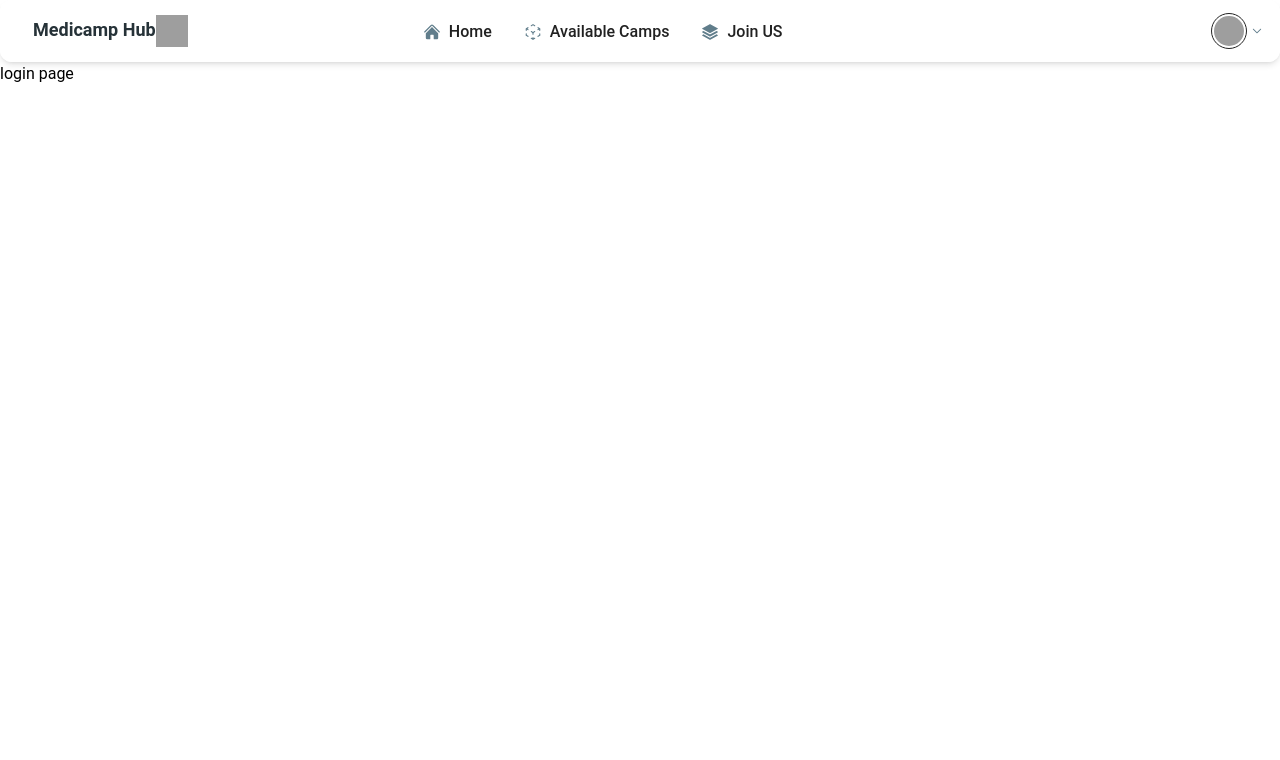
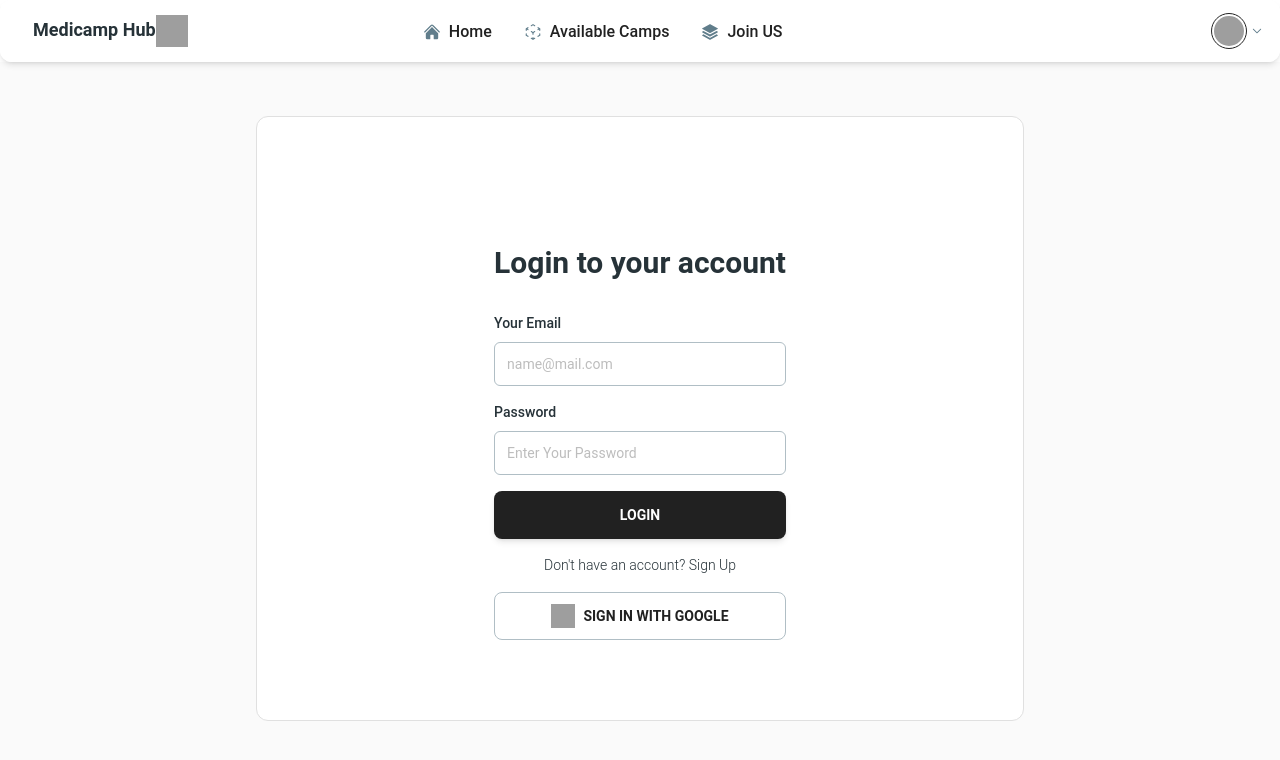
Before and after one commit to mahmudul35/medi-camp-hub-client, a React (Vite) app: page /join-us in a window 1280 px wide. Shown: the top 760 px of the page. Built offline with nearby package versions, Linux system fonts and the light colour scheme; grey boxes are pictures that could not be loaded.

Commit message:
added login page

```diff
--- a/package.json
+++ b/package.json
@@ -15,6 +15,7 @@
     "localforage": "^1.10.0",
     "match-sorter": "^8.0.0",
     "react": "^18.3.1",
+    "react-awesome-button": "^7.0.5",
     "react-dom": "^18.3.1",
     "react-icons": "^5.4.0",
     "react-router-dom": "^7.1.1",
--- a/src/pages/Login/Login.jsx
+++ b/src/pages/Login/Login.jsx
@@ -1,7 +1,134 @@
 import React from "react";
 
-const Login = () => {
-  return <div>login page</div>;
-};
+// @components
+import {
+  Button,
+  Card,
+  CardBody,
+  Input,
+  Typography,
+} from "@material-tailwind/react";
 
-export default Login;
+// @icons
+
+export function CryptoLogin() {
+  const handleSubmit = (e) => {
+    e.preventDefault();
+    const email = e.target.email.value;
+    const password = e.target.password.value;
+    console.log(email, password);
+  };
+  return (
+    <div className="bg-gray-50 min-h-[calc(100vh-88px)] flex items-center justify-center">
+      <Card
+        shadow={false}
+        className="md:px-24 md:py-14 py-8 border border-gray-300 container mx-auto max-w-3xl flex flex-col gap-4 items-center justify-center"
+      >
+        {/* <CardHeader shadow={false} floated={false} className="text-center">
+        <Typography
+          variant="h1"
+          color="blue-gray"
+          className="mb-4 !text-3xl lg:text-4xl"
+        >
+          Web3 Login Simplified
+        </Typography>
+        <Typography className="!text-gray-600 text-[18px] font-normal md:max-w-sm">
+          Enjoy quick and secure access to your accounts on various Web3
+          platforms.
+        </Typography>
+      </CardHeader> */}
+        <CardBody>
+          <form
+            action="#"
+            onSubmit={handleSubmit}
+            className="flex flex-col gap-4 md:mt-12"
+          >
+            <Typography
+              variant="h1"
+              color="blue-gray"
+              className="mb-4 !text-3xl lg:text-4xl"
+            >
+              Login to your account
+            </Typography>
+
+            <div>
+              <label htmlFor="email">
+                <Typography
+                  variant="small"
+                  color="blue-gray"
+                  className="block font-medium mb-2"
+                >
+                  Your Email
+                </Typography>
+              </label>
+              <Input
+                id="email"
+                color="gray"
+                size="lg"
+                type="email"
+                name="email"
+                placeholder="name@mail.com"
+                className="!w-full placeholder:!opacity-100 focus:!border-t-primary !border-t-blue-gray-200"
+                labelProps={{
+                  className: "hidden",
+                }}
+              />
+            </div>
+            <div>
+              <label htmlFor="password">
+                <Typography
+                  variant="small"
+                  color="blue-gray"
+                  className="block font-medium mb-2"
+                >
+                  Password
+                </Typography>
+              </label>
+              <Input
+                id="password"
+                color="gray"
+                size="lg"
+                type="password"
+                name="password"
+                placeholder="Enter Your Password"
+                className="!w-full placeholder:!opacity-100 focus:!border-t-primary !border-t-blue-gray-200"
+                labelProps={{
+                  className: "hidden",
+                }}
+              />
+            </div>
+            <Button size="lg" color="gray" fullWidth type="submit">
+              Login
+            </Button>
+
+            <Typography
+              variant="small"
+              color="blue-gray"
+              className="text-center"
+            >
+              Don't have an account?{" "}
+              <a href="#" className="text-primary">
+                Sign Up
+              </a>
+            </Typography>
+            <Button
+              variant="outlined"
+              size="lg"
+              className="flex h-12 border-blue-gray-200 items-center justify-center gap-2"
+              fullWidth
+            >
+              <img
+                src={`https://www.material-tailwind.com/logos/logo-google.png`}
+                alt="google"
+                className="h-6 w-6"
+              />{" "}
+              sign in with google
+            </Button>
+          </form>
+        </CardBody>
+      </Card>
+    </div>
+  );
+}
+
+export default CryptoLogin;
--- a/src/router/router.jsx
+++ b/src/router/router.jsx
@@ -1,7 +1,7 @@
 import { createBrowserRouter } from "react-router-dom";
 import MainLayout from "../layout/MainLayout";
 import Home from "../pages/Home/Home";
-import Login from "../pages/Login/Login";
+import { CryptoLogin } from "../pages/Login/Login";
 const router = createBrowserRouter([
   {
     path: "/",
@@ -13,7 +13,7 @@ const router = createBrowserRouter([
       },
       {
         path: "/join-us",
-        element: <Login />,
+        element: <CryptoLogin />,
       },
     ],
   },
```
Also changed, not shown: 1 other file (tests, documents, lock files or other folders).
